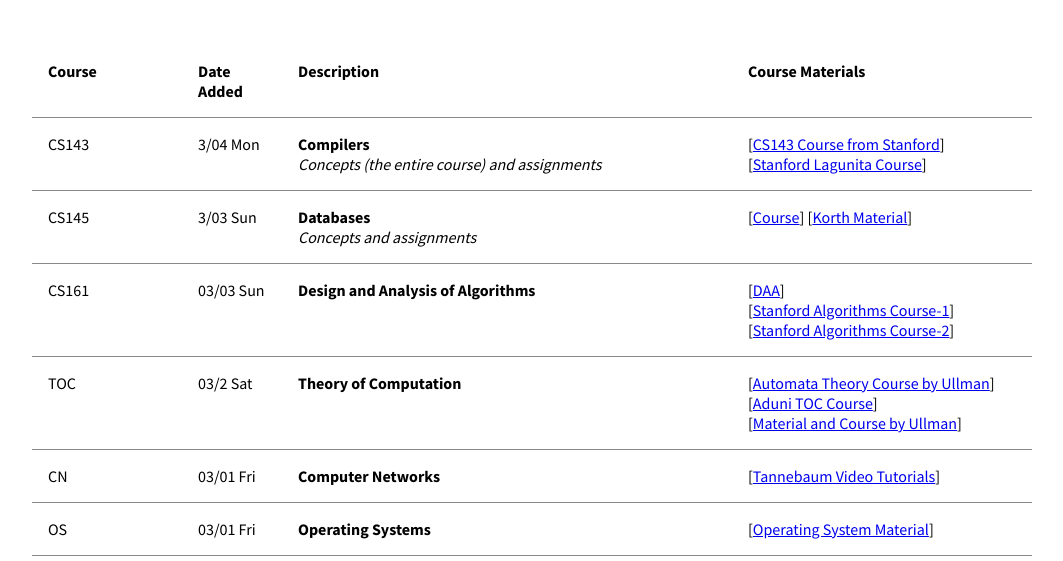
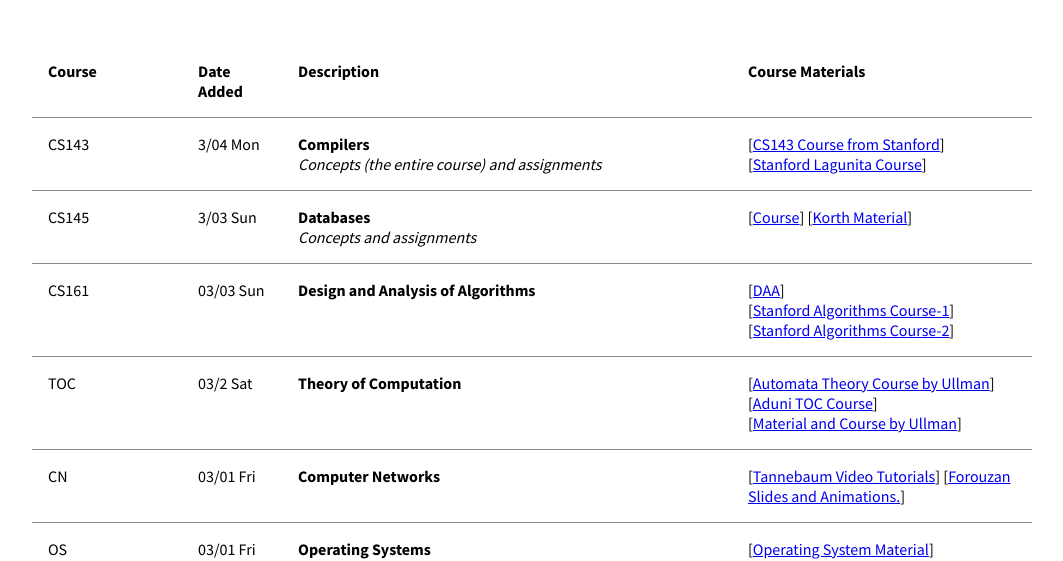
Before and after one commit to SnistAheads/material, a plain HTML site: page index.html in a window 1280 px wide. Shown: the part 242-803 px from the top of the page, without its empty margins (108-1171 px from the left). Drawn offline with Linux system fonts and the light colour scheme; a script that the page names is missing.

Commit message:
#cn updated

```diff
--- a/index.html
+++ b/index.html
@@ -110,6 +110,7 @@
           </td>
           <td>
             [<a href="http://media.pearsoncmg.com/ph/streaming/esm/tanenbaum5e_videonotes/tanenbaum_videoNotes.html">Tannebaum Video Tutorials</a>]
+            [<a href="http://highered.mheducation.com/sites/0072967757/student_view0/index.html">Forouzan Slides and Animations.</a>]
           </td>
         </tr>
          <tr>
```
